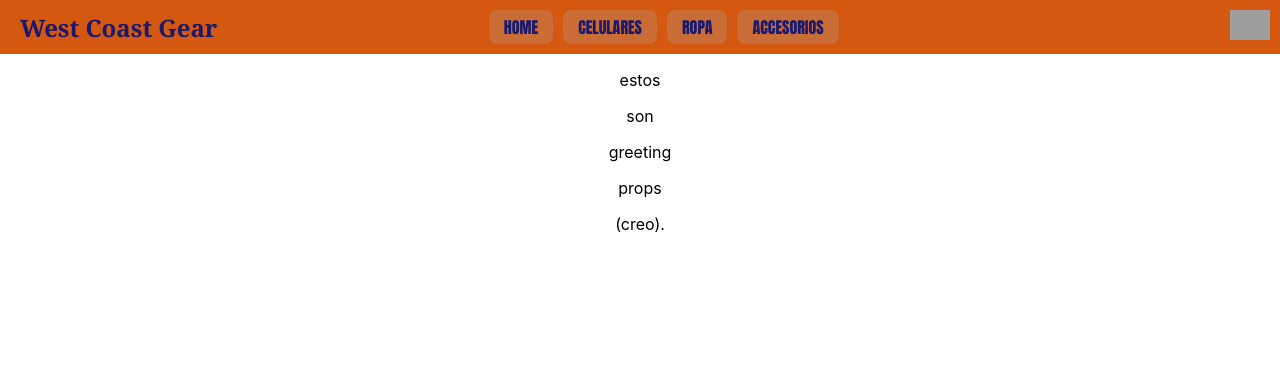
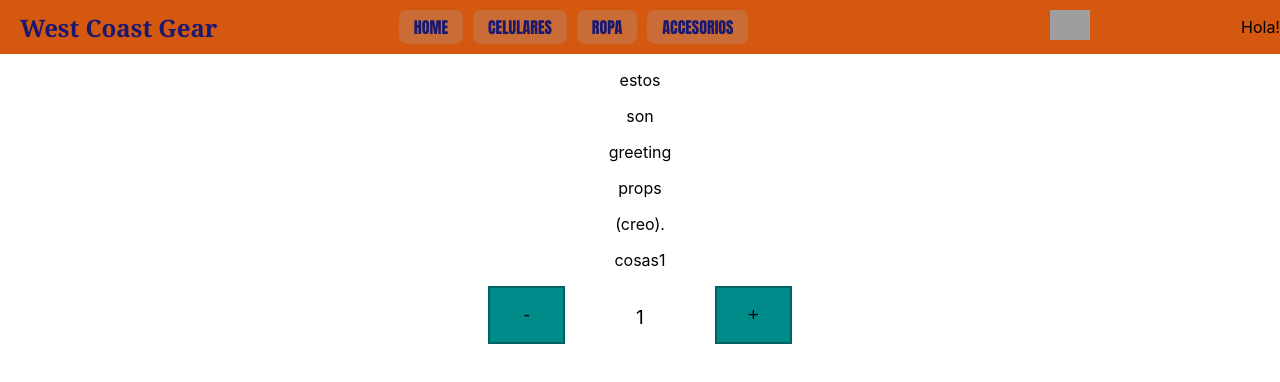
Before and after one commit to blosck/WestCoastPerez, a React (Create React App) app: page / in a window 1280 px wide. Shown: the top 382 px of the page. Built offline with nearby package versions, Linux system fonts and the light colour scheme; grey boxes are pictures that could not be loaded.

Commit message:
desafío contador con stock

```diff
--- a/src/App.js
+++ b/src/App.js
@@ -1,12 +1,16 @@
 import './App.css';
 import NavBar from './components/NavBar';
 import Greeting from './components/ItemListContainer'
+import ItemCount from './components/ItemCount';
 
 function App() {
   return (
     <>
-      <NavBar/>
-      <Greeting greetings= {["estos", "son", "greeting", "props", "(creo)."]}/>
+      <NavBar>
+        <p>Hola!</p>
+      </NavBar>
+      <Greeting greetings= {["estos", "son", "greeting", "props", "(creo)."]} cosas = {"cosas1"}/>
+      <ItemCount stock="10" initial="1"/>
     </>
   );
 }
--- /dev/null
+++ b/src/components/ItemCount.js
@@ -0,0 +1,31 @@
+import {useState} from 'react'
+import "../styles/nav.css";
+
+function ItemCount({stock, initial}){
+
+    const [contador, setContador] = useState (1)
+
+    const sumar = () => {
+        if ((contador >= initial) && (contador < stock)){
+            setContador(contador + 1)
+        }
+    }
+    const restar = () => {
+        if ((contador <= stock) && (contador > initial)){
+            setContador(contador - 1)
+        }
+    }
+
+
+    return(
+        <div className="counter">
+            <button className="boton" onClick={restar}>-</button>
+            <p className="contador">{contador}</p>
+            <button className="boton" onClick={sumar}>+</button>
+        </div>
+    )
+}
+
+export default ItemCount
+
+// </>
--- a/src/components/ItemListContainer.js
+++ b/src/components/ItemListContainer.js
@@ -9,6 +9,7 @@ const ListItemContainer = (props) => {
             <p className="parrafo">{props.greetings[2]}</p>
             <p className="parrafo">{props.greetings[3]}</p>
             <p className="parrafo">{props.greetings[4]}</p>
+            <p className="parrafo">{props.cosas}</p>
         </>
     )
 }
--- a/src/components/NavBar.js
+++ b/src/components/NavBar.js
@@ -1,7 +1,8 @@
+import {useState} from 'react'
 import {Cart} from "./CartWidget";
 import "../styles/nav.css";
 
-function NavBar(){
+function NavBar(props){
     return(
         <div className="app">
             <nav className="navegationBar">
@@ -13,6 +14,7 @@ function NavBar(){
                     <li className="navegationBar__item">ACCESORIOS</li>
                 </ul>
                 <Cart/>
+                {props.children}
             </nav>
         </div>
     )
--- a/src/styles/nav.css
+++ b/src/styles/nav.css
@@ -43,3 +43,25 @@
 .parrafo{
     text-align: center;
 }
+
+.counter{
+    display: flex;
+    justify-content: center;
+}
+
+.boton{
+    height: 3em;
+    width: 4em;
+    background-color: darkcyan;
+    border-color: rgb(0, 99, 99);
+    border-style: solid;
+    border-width: 2px;
+    font-size: larger;
+}
+
+.contador{
+    height: 54px;
+    width: 150px;
+    font-size: larger;
+    text-align: center;
+}
```
